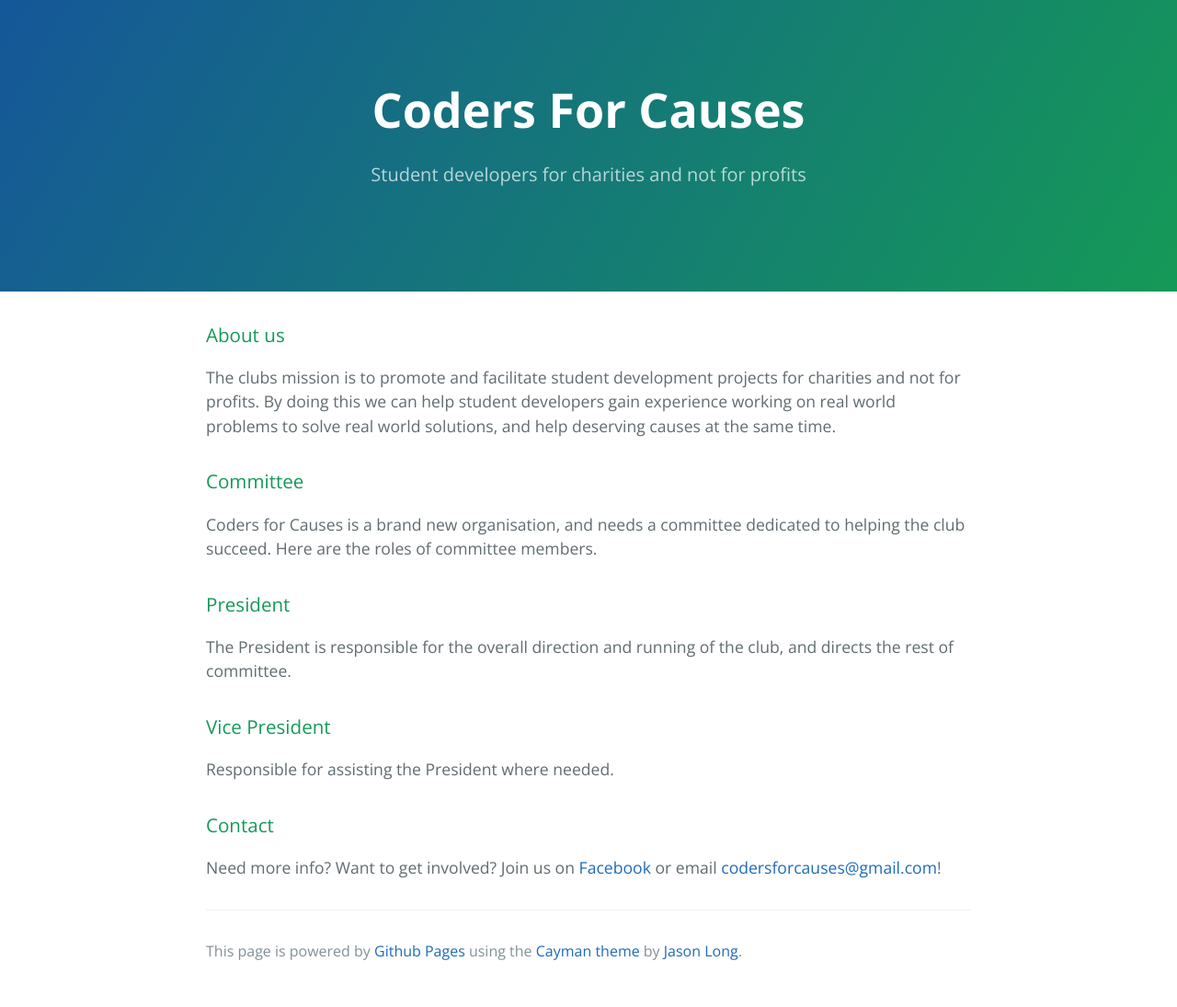
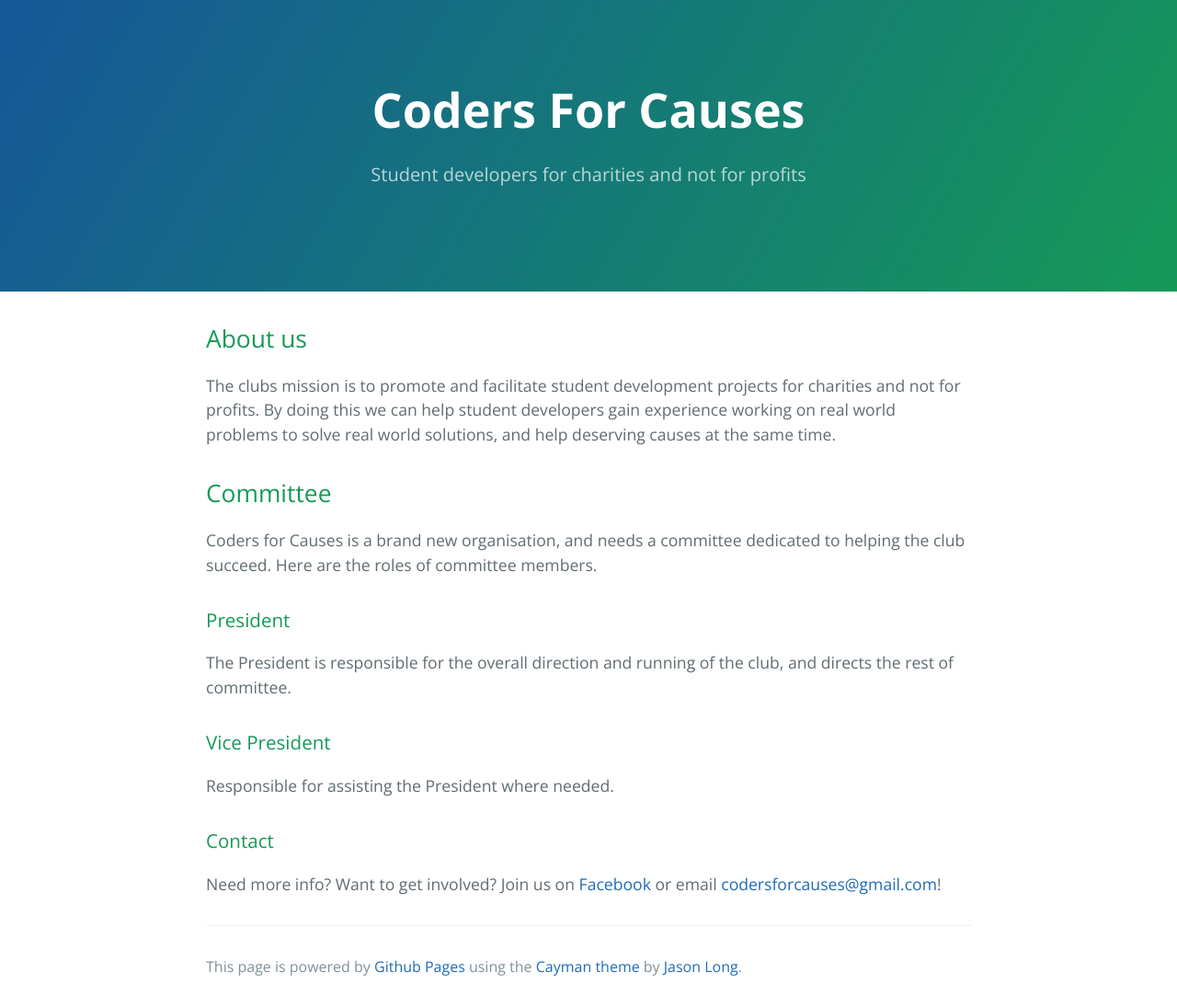
Before and after one commit to codersforcauses/backup, a Jekyll site: the page index.html, which Jekyll copies as it is, in a window 1280 px wide. Shown: the whole page at 92% size. Built offline with Jekyll 4.4.1, drawn with Linux system fonts in a browser that asks for light colours.

Commit message:
Minor text fixes

```diff
--- a/index.html
+++ b/index.html
@@ -16,13 +16,14 @@
     </section>
 
     <section class="main-content">
-      <h3>
-<a id="welcome-to-github-pages" class="anchor" href="#welcome-to-github-pages" aria-hidden="true"><span aria-hidden="true" class="octicon octicon-link"></span></a>About us</h3>
+
+<h2>
+<a id="welcome-to-github-pages" class="anchor" href="#welcome-to-github-pages" aria-hidden="true"><span aria-hidden="true" class="octicon octicon-link"></span></a>About us</h2>
 
 <p>The clubs mission is to promote and facilitate student development projects for charities and not for profits. By doing this we can help student developers gain experience working on real world problems to solve real world solutions, and help deserving causes at the same time.</p>
 
-<h3>
-<a id="designer-templates" class="anchor" href="#designer-templates" aria-hidden="true"><span aria-hidden="true" class="octicon octicon-link"></span></a>Committee</h3>
+<h2>
+<a id="designer-templates" class="anchor" href="#designer-templates" aria-hidden="true"><span aria-hidden="true" class="octicon octicon-link"></span></a>Committee</h2>
 
 <p>Coders for Causes is a brand new organisation, and needs a committee dedicated to helping the club succeed. Here are the roles of committee members.</p>
 
```
